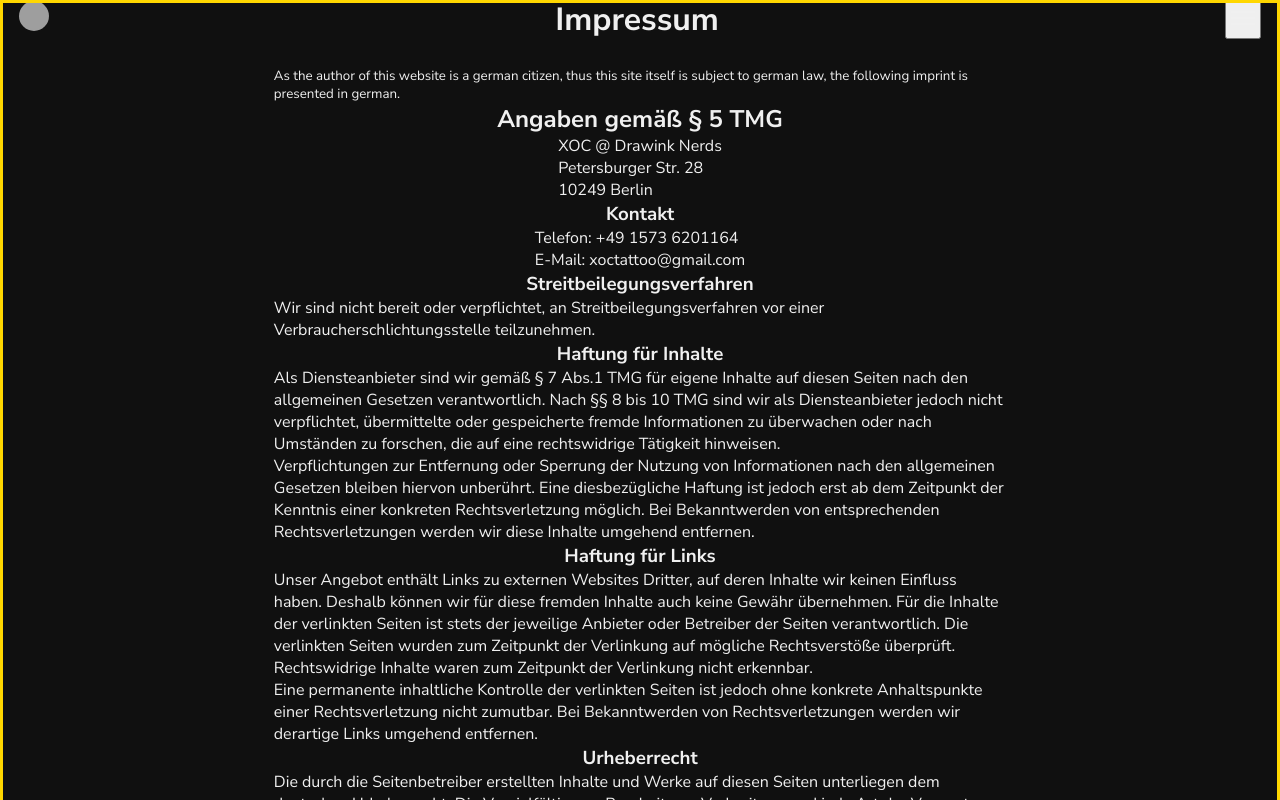
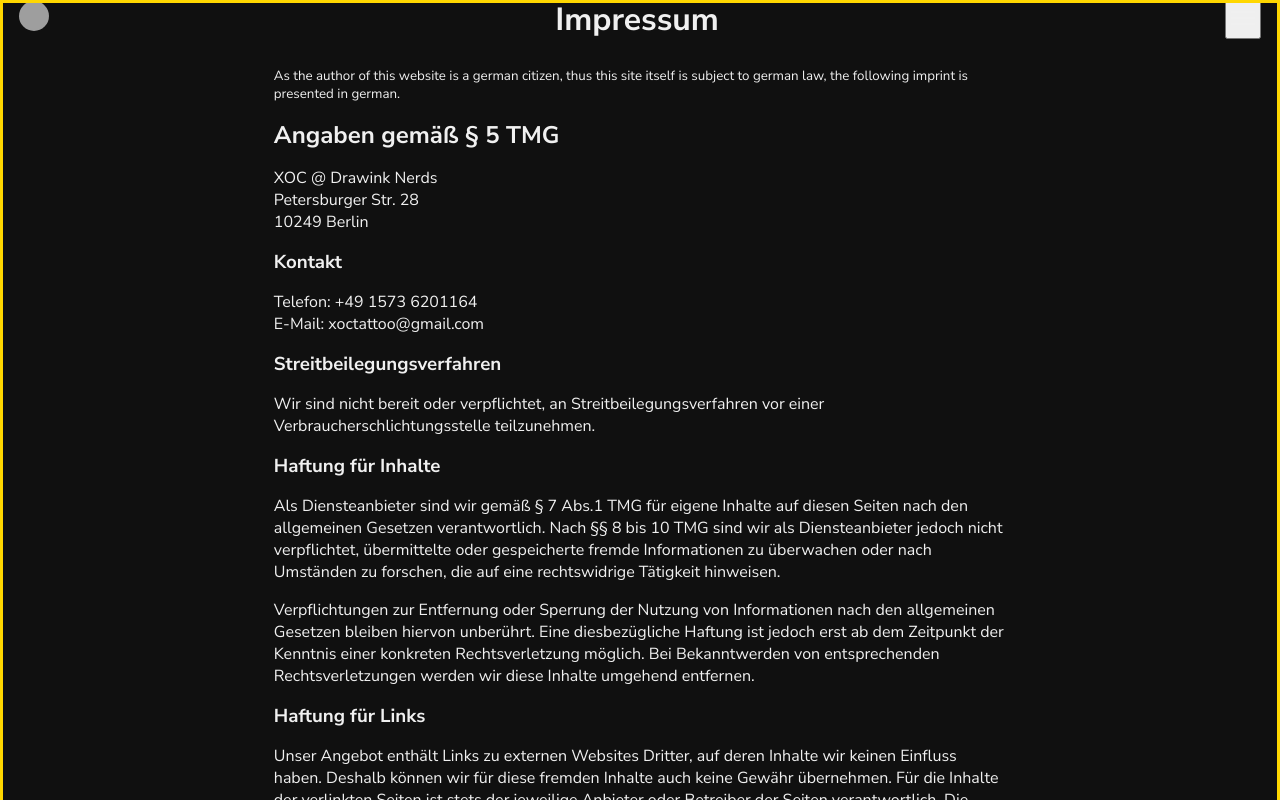
Before and after one commit to lore-web/XOC-Tattoo, a Next.js app: page /imprint in a window 1280 px wide. Shown: the top 800 px of the page. Built offline with nearby package versions, Linux system fonts and the light colour scheme; grey boxes are pictures that could not be loaded.

Commit message:
fix simple styling imprint page

```diff
--- a/src/app/(pages)/imprint/page.js
+++ b/src/app/(pages)/imprint/page.js
@@ -125,6 +125,7 @@ const StyledMain = styled.main`
   padding: 1rem;
   display: flex;
   flex-direction: column;
-  align-items: center;
+  align-items: flex-start;
   justify-content: center;
+  gap: 1rem;
 `;
```
